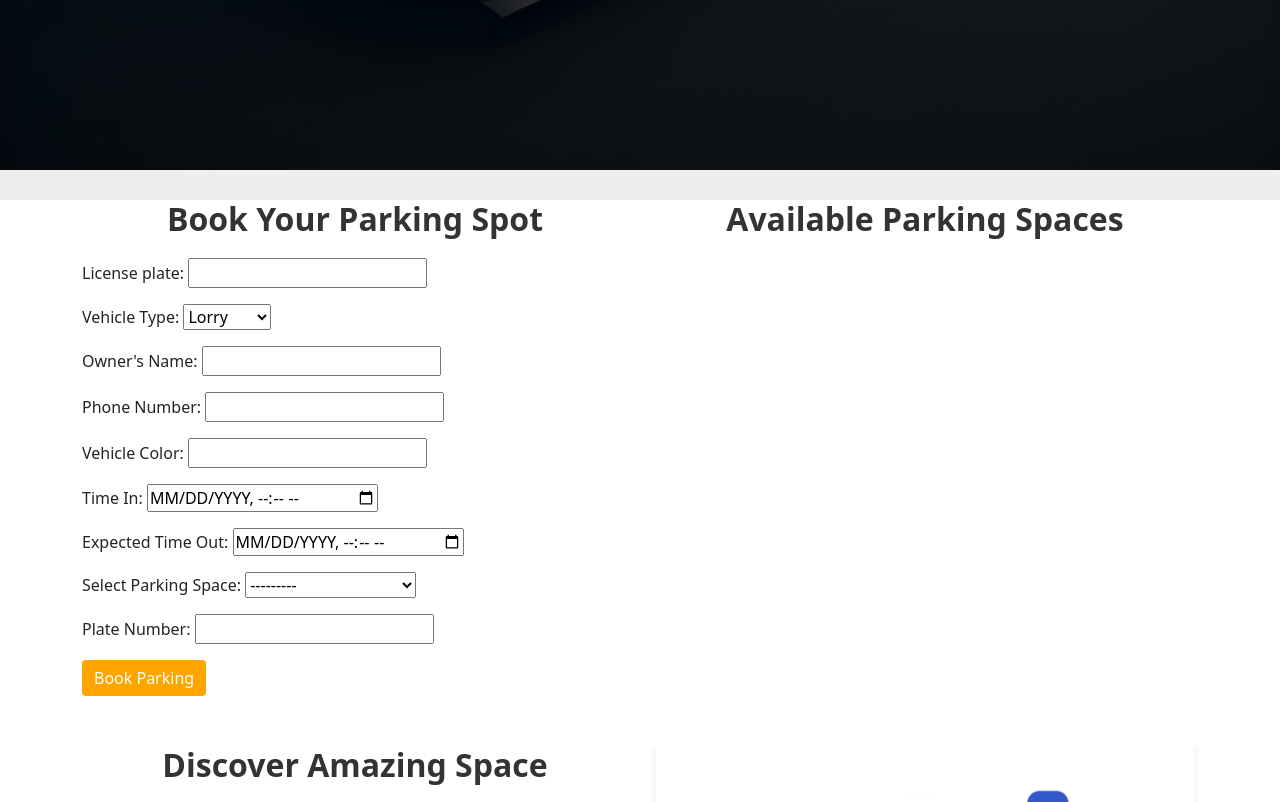
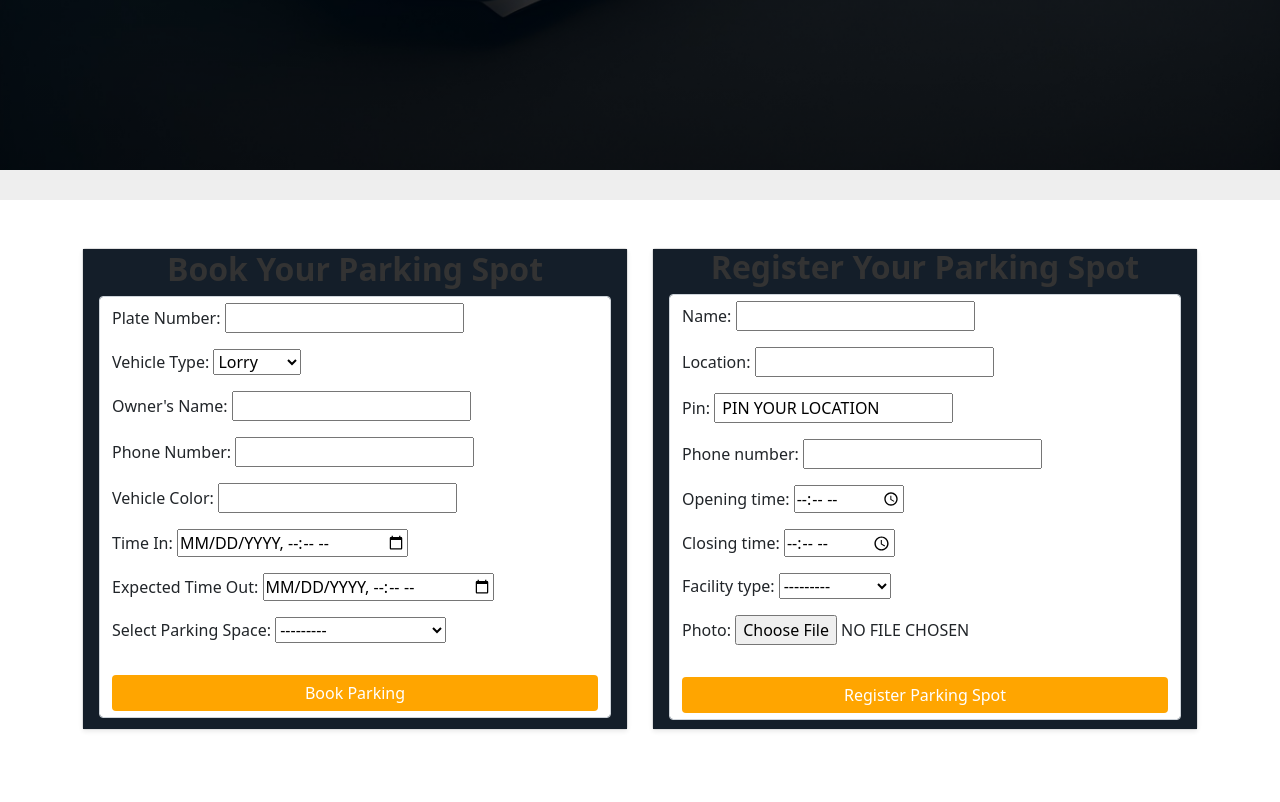
Before and after one commit to bensonmogambi/eMOBILIS_Incubation_Final_Project, a Django app: page / in a window 1280 px wide; the page is wider, and only the part inside the window is pictured. Shown: the part 686-1488 px from the top of that part. Run offline with Django 4.2, Linux system fonts and the light colour scheme; a user stored in the database is signed in; data comes from the database, SQL or seed files in the repository; some libraries are stand-ins or nearby versions.

Commit message:
last push

```diff
--- a/parkloader/forms.py
+++ b/parkloader/forms.py
@@ -6,7 +6,7 @@
 from django.forms import DateTimeInput
 from django.utils.translation import gettext_lazy as _
 from django.contrib.auth import authenticate
-from .models import ParkingLoader, Billing, Vehicle, ParkingSpace, ParkingLot, VehicleBooking
+from .models import ParkingLoader, Billing, Vehicle, ParkingSpace, VehicleBooking, BillingPlan
 from django.forms.widgets import TimeInput
 
 
@@ -73,7 +73,7 @@
 class BillingForm(forms.ModelForm):
     class Meta:
         model = Billing
-        fields = ['plan', 'card_number', 'card_expiry', 'cvv']
+        fields = ['plan', 'phone_number']
 
     def __init__(self, *args, **kwargs):
         super().__init__(*args, **kwargs)
@@ -91,6 +91,23 @@
             ),
             Field('submit', type='submit', value='Submit', css_class='btn btn-primary')
         )
+
+
+
+
+
+
+class MpesaPaymentForm(forms.Form):
+    name = forms.CharField(max_length=100, label="Your Name")
+    phone_number = forms.CharField(max_length=15, label="Mpesa Number")
+    amount = forms.DecimalField(max_digits=8, decimal_places=2, label="Amount")
+    plan = forms.ModelChoiceField(
+        queryset=BillingPlan.objects.all(),
+        label="Select Plan",
+        empty_label="Choose your plan"
+    )
+
+
 
 
 
@@ -122,12 +139,12 @@
     class Meta:
         model = VehicleBooking
         fields = [
-            'license_plate', 'vehicle_type', 'name'
+            'car_registration_number', 'vehicle_type', 'name'
            , 'phone_number', 'color',
             'time_in', 'expected_time_out', 'parking_space'
         ]
 
-    # We don't need car_registration_number in the Booking model directly.
+
 
     def __init__(self, *args, **kwargs):
         user = kwargs.pop('user', None)  # Extract the user argument
@@ -144,7 +161,6 @@
             'car_registration_number': self.cleaned_data['car_registration_number'],
             'vehicle_type': self.cleaned_data['vehicle_type'],
             'name': self.cleaned_data['name'],
-            'license_plate': self.cleaned_data['license_plate'],
             'phone_number': self.cleaned_data['phone_number'],
             'color': self.cleaned_data['color'],
             'time_in': self.cleaned_data['time_in'],
@@ -168,6 +184,26 @@
         return booking
 
 
+def save(self, commit=True):
+    # Attempt to retrieve an existing booking with the same car_registration_number
+    car_registration_number = self.cleaned_data.get('car_registration_number')
+    vehicle_booking, created = VehicleBooking.objects.update_or_create(
+        car_registration_number=car_registration_number,
+        defaults={
+            'vehicle_type': self.cleaned_data['vehicle_type'],
+            'name': self.cleaned_data['name'],
+            'phone_number': self.cleaned_data['phone_number'],
+            'color': self.cleaned_data['color'],
+            'time_in': self.cleaned_data['time_in'],
+            'expected_time_out': self.cleaned_data['expected_time_out'],
+            'user': self.user,
+        }
+    )
+
+    if commit:
+        vehicle_booking.save()
+
+    return vehicle_booking
 
 
 
--- a/parkloader/urls.py
+++ b/parkloader/urls.py
@@ -27,8 +27,17 @@
      path('view-bookings/', views.view_bookings, name='view_bookings'),
     path('cancel-booking/<int:booking_id>/', views.cancel_booking, name='cancel_booking'),
 
+    path('mpesa/payment/', views.billing, name='mpesa_payment'),  # View to process Mpesa payment
+    path('mpesa/callback/', views.mpesa_payment_callback, name='mpesa_callback'),
+    path('home/billing_info/', views.billing_info, name='billing_info'),
+
+
+
 
 ]
 
+
+
+
 if settings.DEBUG:
     urlpatterns += static(settings.MEDIA_URL, document_root=settings.MEDIA_ROOT)
--- a/parkloader/views.py
+++ b/parkloader/views.py
@@ -7,13 +7,21 @@
 from django.contrib import messages
 from django.urls import reverse
 from django_daraja.mpesa.core import MpesaClient
-from .models import ParkingLot, Billing, BillingPlan, VehicleBooking
-from .forms import LoginForm, RegisterForm, BillingForm, ParkingSpaceRegistrationForm,  VehicleBookingForm
+from .models import  Billing, BillingPlan, VehicleBooking, ParkingSpace
+from .forms import LoginForm, RegisterForm, BillingForm, ParkingSpaceRegistrationForm, VehicleBookingForm, \
+    MpesaPaymentForm
 from .forms import   BillingForm
 from django.shortcuts import get_object_or_404
 from django.http import HttpResponseRedirect
 import logging
 logger = logging.getLogger(__name__)
+from .mpesa_client import MpesaClient  # Ensure you have MpesaClient class to handle the Mpesa integration
+from rest_framework.views import APIView
+from rest_framework import status
+import json
+from django.http import JsonResponse
+
+
 
 
 
@@ -39,8 +47,7 @@
 # Home view for booking and registering parking spots
 @login_required(login_url='/login/')
 def home(request):
-    parking_lots = ParkingLot.objects.all()
-    parking_lot_choices = [(lot.id, f"{lot.location} ({lot.available_slots} available)") for lot in parking_lots]
+
 
     vehicle_booking_form = VehicleBookingForm(user=request.user)
     parking_space_form = ParkingSpaceRegistrationForm()
@@ -48,7 +55,7 @@
     return render(request, 'home.html', {
         'vehicle_booking_form': vehicle_booking_form,
         'parking_space_form': parking_space_form,
-        'parking_lot_choices': parking_lot_choices
+
     })
 
 
@@ -73,6 +80,7 @@
             messages.error(request, 'An error occurred while processing your booking.')
 
     vehicle_booking_form = VehicleBookingForm(user=request.user)
+    parking_spaces = ParkingSpace.objects.all()
     return render(request, 'home.html', {
             'vehicle_booking_form': vehicle_booking_form,
             'parking_spaces': parking_spaces  }) # Display parking spaces
@@ -146,29 +154,63 @@
         form = RegisterForm()
         return render(request, 'signUp.html', {'form': form})
 
+
+
 # Billing information view
 def billing_info(request):
     billing_plans = BillingPlan.objects.all()
     return render(request, 'billing.html', {'billing_plans': billing_plans})
 
+
+
+
+
 # Billing view
+@login_required
 def billing(request):
+    user = request.user
     plans = BillingPlan.objects.all()
-    user = request.user
-    billing, created = Billing.objects.get_or_create(user=user)
+    billing, created = Billing.objects.get_or_create(user=user, defaults={'plan': None, 'phone_number': ''})
 
     if request.method == 'POST':
-        form = BillingForm(request.POST, instance=billing)
+        form = MpesaPaymentForm(request.POST)
         if form.is_valid():
-            form.save()
-            messages.success(request, 'Billing details successfully updated!')
-            return redirect('home')
+            name = form.cleaned_data['name']
+            phone_number = form.cleaned_data['phone_number']
+            selected_plan = form.cleaned_data['plan']
+            amount = selected_plan.price  # Get the price from the selected plan
+
+            # Mpesa STK push
+            try:
+                cl = MpesaClient()
+                account_reference = f"Plan-{selected_plan.name}"
+                transaction_desc = f"Payment for {selected_plan.name}"
+                callback_url = 'http://127.0.0.1:8000/mpesa/callback/'
+
+                response = cl.stk_push(phone_number, amount, account_reference, transaction_desc, callback_url)
+                if response.get('ResponseCode') == '0':
+                    billing.plan = selected_plan
+                    billing.phone_number = phone_number
+                    billing.save()
+
+                    messages.success(request, 'Payment request sent. Check your phone to complete the transaction.')
+                    return redirect('home')
+                else:
+                    messages.error(request, 'Failed to initiate payment. Please try again.')
+            except Exception as e:
+                messages.error(request, f"An error occurred: {e}")
         else:
-            messages.error(request, 'Billing plan not selected!')
-            return redirect('login')
+            messages.error(request, 'Invalid payment details entered.')
     else:
-        form = BillingForm(instance=billing)
-        return render(request, 'billingplans.html', {'plans': plans, 'form': form})
+        form = MpesaPaymentForm()
+
+    return render(request, 'billingplans.html', {'form': form, 'plans': plans, 'billing': billing})
+
+
+
+
+
+
 
 # STK push view (mpesa payment)
 def index(request):
@@ -182,6 +224,102 @@
     return HttpResponse(response)
 
 # STK push callback
+
 def stk_push_callback(request):
+    if request.method == 'POST':
+        data = json.loads(request.body)  # Parse callback data
+        print(f"Mpesa Callback Data: {data}")
+        # Process callback data here (e.g., update database, verify payment)
+        return JsonResponse({"ResultCode": 0, "ResultDesc": "Accepted"})  # Send acknowledgment
+    return JsonResponse({"ResultCode": 1, "ResultDesc": "Rejected"})
+
+
+def mpesa_payment_callback(request):
     data = request.body
-    return HttpResponse("STK Push in Django👋")
+    # You can process the response here based on the status of the payment
+    print(f"Callback Data: {data}")
+    # Depending on the callback, you can store the result in the database or take appropriate actions
+
+    return HttpResponse("STK Push callback received")
+
+
+
+
+
+
+
+
+
+
+
+
+
+
+
+
+
+
+
+
+
+
+"""""
+
+# Update VehicleBooking
+def update_booking(request, booking_id):
+    booking = get_object_or_404(VehicleBooking, id=booking_id)
+    if request.method == 'POST':
+        form = VehicleBookingForm(request.POST, instance=booking)
+        if form.is_valid():
+            form.save()
+            return redirect('view_bookings')  # Redirect to the bookings list
+    else:
+        form = VehicleBookingForm(instance=booking)
+    return render(request, 'db.html', {'form': form})
+
+
+# Delete VehicleBooking
+def delete_booking(request, booking_id):
+    booking = get_object_or_404(VehicleBooking, id=booking_id)
+    if request.method == 'POST':
+        booking.delete()
+        return redirect('view_bookings')  # Redirect to the bookings list
+    return render(request, 'db.html', {'booking': booking})
+
+
+# Update ParkingSpace
+def update_parking_space(request, parking_space_id):
+    parking_space = get_object_or_404(ParkingSpace, id=parking_space_id)
+    if request.method == 'POST':
+        form = ParkingSpaceRegistrationForm(request.POST, instance=parking_space)
+        if form.is_valid():
+            form.save()
+            return redirect('view_parking_spaces')  # Redirect to the parking spaces list
+    else:
+        form = ParkingSpaceRegistrationForm(instance=parking_space)
+    return render(request, 'db.html', {'form': form})
+
+
+# Delete ParkingSpace
+def delete_parking_space(request, parking_space_id):
+    parking_space = get_object_or_404(ParkingSpace, id=parking_space_id)
+    if request.method == 'POST':
+        parking_space.delete()
+        return redirect('view_parking_spaces')  # Redirect to the parking spaces list
+    return render(request, 'db.html', {'parking_space': parking_space})
+
+
+
+
+
+
+def access_db(request):
+    bookings = VehicleBooking.objects.all()
+    parking_spaces = ParkingSpace.objects.all()
+
+    context = {
+        'bookings': bookings,
+        'parking_spaces': parking_spaces,
+    }
+    return render(request, 'db.html', context)
+"""
--- a/templates/home.html
+++ b/templates/home.html
@@ -87,26 +87,7 @@
         }
 
 
- .card {
-    border-radius: 20px;
-    padding: 20px;
-    background-color:#f9f9f9;
-     box-shadow: 0 4px 6px rgba(0, 0, 0, 0.1);
-}
 
-.card-title {
-    font-size: 1.5rem;
-    color: #333;
-}
-
-.btn-primary {
-    background-color: #ff8800;
-    border: none;
-}
-
-.btn-primary:hover {
-    background-color: #e67600;
-}
 
 
 
@@ -155,6 +136,7 @@
                 </li>
 
 
+
             </ul>
             <ul class="navbar-nav ms-auto"> <!-- Move LOGOUT to the far right -->
                 <li class="nav-item">
@@ -183,20 +165,24 @@
     <section style="height: 30px; background-color: #eee;"></section>
 
 
-      <section id="book">
+<section id="book" class="mt-5">
     <div class="container">
         <div class="row">
             <!-- Booking form for Parking Spot -->
-            <div class="col-md-6">
-                <h2>Book Your Parking Spot</h2>
+            <div class="col-md-6 mb-4">
+                <div class="card shadow-sm">
+                    <div class="card-body">
+                        <h2 class="card-title text-center">Book Your Parking Spot</h2>
                         {% if messages %}
                             <ul class="messages">
                                 {% for message in messages %}
-                            <li {% if message.tags %} class="{{ message.tags }}" {% endif %} style="color:green; list-style:none">{{ message }}</li>
+                                    <li {% if message.tags %} class="{{ message.tags }}" {% endif %} style="color:green; list-style:none">
+                                        {{ message }}
+                                    </li>
                                 {% endfor %}
                             </ul>
                         {% endif %}
-                <form method="POST" action="{% url 'book_parking' %}">
+                        <form method="POST" action="{% url 'book_parking' %}" class="form-control">
                             {% csrf_token %}
                             {{ vehicle_booking_form.as_p }}
 
@@ -205,34 +191,39 @@
                                     {{ vehicle_booking_form.errors }}
                                 </div>
                             {% endif %}
-                    <button type="submit" class="btn btn-orange btn-submit">Book Parking</button>
+                            <button type="submit" class="btn btn-orange btn-submit w-100 mt-3">Book Parking</button>
                         </form>
-            </div>
-
-            <!-- Display all registered parking spaces -->
-            <div class="col-md-6">
-                <h2>Available Parking Spaces</h2>
-                <div class="row">
-                    {% for space in parking_spaces %}
-                        <div class="col-md-4">
-                            <div class="card">
-                                <img src="{{ space.photo.url }}" alt="{{ space.name }}" class="card-img-top">
-                                <div class="card-body">
-                                    <h5 class="card-title">{{ space.name }}</h5>
-                                    <p class="card-text">{{ space.location }}</p>
-                                    <p class="card-text">Opening Time: {{ space.opening_time }}</p>
-                                    <p class="card-text">Closing Time: {{ space.closing_time }}</p>
-                                    <p class="card-text">Phone: {{ space.phone_number }}</p>
                     </div>
                 </div>
             </div>
+
+            <!-- Registration form for Parking Spot -->
+            <div class="col-md-6 mb-4">
+                <div class="card shadow-sm">
+                    <div class="card-body">
+                        <h2 class="card-title text-center">Register Your Parking Spot</h2>
+                        {% if messages %}
+                            <ul class="messages">
+                                {% for message in messages %}
+                                    <li {% if message.tags %} class="{{ message.tags }}" {% endif %} style="color:green; list-style:none">
+                                        {{ message }}
+                                    </li>
                                 {% endfor %}
+                            </ul>
+                        {% endif %}
+                        <form method="POST" action="{% url 'register_parking_spot' %}" class="form-control">
+                            <div class="form-group">
+                                {% csrf_token %}
+                                {{ parking_space_form.as_p }}
+                            </div>
+                            <button type="submit" class="btn btn-orange btn-submit w-100 mt-3">Register Parking Spot</button>
+                        </form>
+                    </div>
                 </div>
             </div>
         </div>
     </div>
 </section>
-
 
 
 
```
Also changed, not shown: parkloader/admin.py (+3 -13 lines), parkloader/models.py (+10 -8 lines), parkloader/mpesa_client.py (added, +47 -0 lines), smart_park/settings.py (+26 -13 lines), templates/billing.html (+4 -6 lines), templates/billingplans.html (+27 -4 lines), templates/db.html (added, +87 -0 lines), db.sqlite3, media/parking_photos/Screenshot_1.jpg (added), parkloader/migrations/0005_remove_vehiclebooking_license_plate_and_more.py (added), parkloader/migrations/0006_remove_vehicle_parking_lot_delete_parkinglot.py (added), parkloader/migrations/0007_rename_card_number_billing_phone_number_and_more.py (added), static/images/default-parking.jpg (added). Lines whose indentation alone changed are shown as unchanged.
